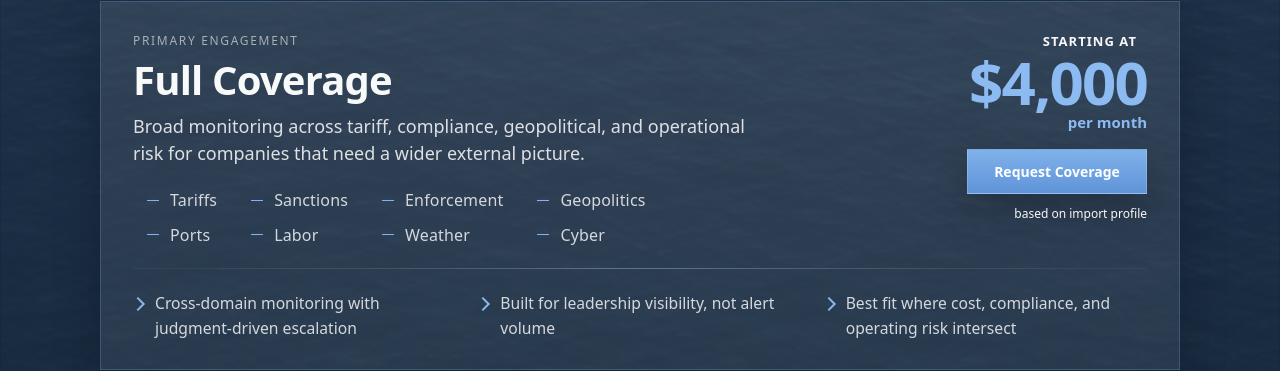
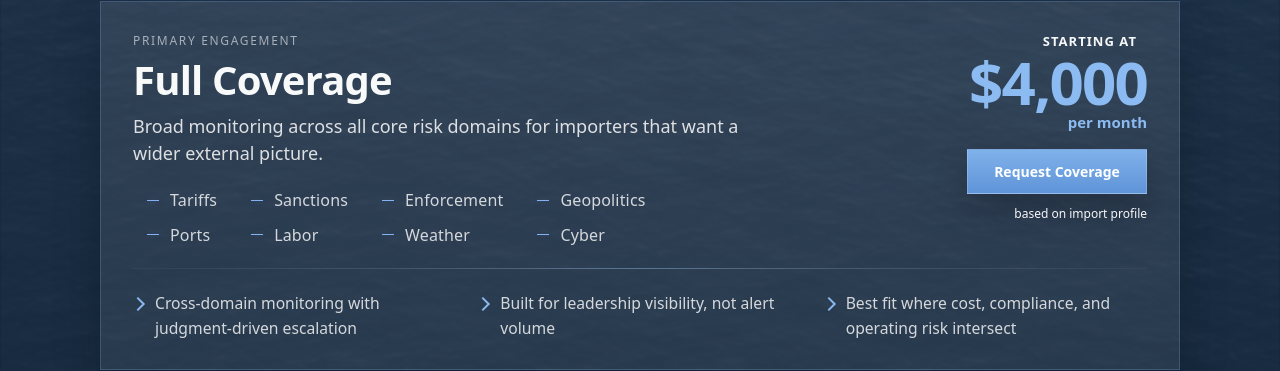
Before and after one commit to importrisk/import-risk-intelligence-site, a Jekyll site: the page built from pricing.html, in a window 1280 px wide. Shown: the part 586-957 px from the top of the page. Built offline with Jekyll 4.4.1, drawn with Linux system fonts in a browser that asks for light colours.

Commit message:
Update pricing.html

```diff
--- a/pricing.html
+++ b/pricing.html
@@ -49,8 +49,7 @@ description: Pricing and scope options for Import Risk Intelligence.
         <p class="pricing-kicker">Primary engagement</p>
         <h3 class="pricing-card-title pricing-card-title-featured">Full Coverage</h3>
         <p class="pricing-card-text pricing-card-text-featured">
-          Broad monitoring across tariff, compliance, geopolitical, and operational
-          risk for companies that need a wider external picture.
+          Broad monitoring across all core risk domains for importers that want a wider external picture.
         </p>
 
   <div class="pricing-domain-columns" aria-label="Core risk domains">
```
